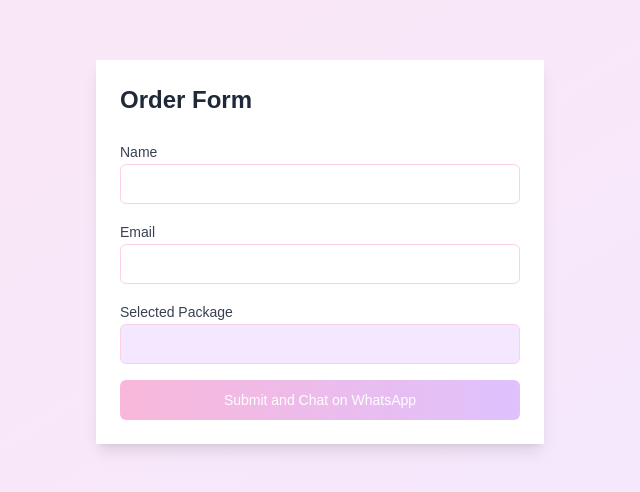
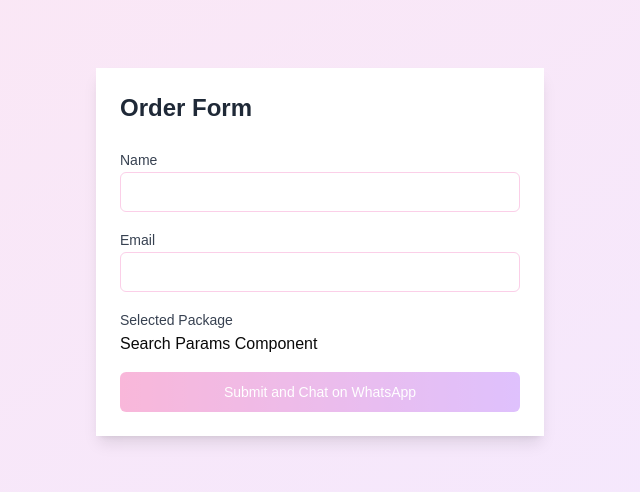
Before and after one commit to nantyadipa/friendly-english-talk, a Next.js app: page /order in a window 1280 px wide. Shown: the part 148-640 px from the top of the page, without its empty margins (320-960 px from the left). Built offline with nearby package versions, Linux system fonts and the light colour scheme.

Commit message:
Fix: Updated form layout and handling 3

```diff
--- a/app/order/page.tsx
+++ b/app/order/page.tsx
@@ -5,43 +5,35 @@ import { useRouter } from 'next/navigation'
 import { Button } from "@/components/ui/button"
 import { Input } from "@/components/ui/input"
 import { Label } from "@/components/ui/label"
-import { useSearchParams } from 'next/navigation' // Import the hook from next/navigation
+import dynamic from 'next/dynamic'
 
-// Handle SearchParams dynamically
-const SearchParamsComponent = () => {
-  const searchParams = useSearchParams()
-  const [packageName, setPackageName] = useState('')
-
-  useEffect(() => {
-    const pkg = searchParams.get('package')
-    if (pkg) {
-      setPackageName(decodeURIComponent(pkg))
-    }
-  }, [searchParams])
-
-  return (
-    <Input
-      id="package"
-      value={packageName}
-      readOnly
-      className="bg-purple-100 border-pink-200"
-    />
-  )
-}
+// Dynamically import SearchParamsComponent with { ssr: false } to disable server-side rendering
+const SearchParamsComponent = dynamic(() => import('@/components/ui/SearchParamsComponent'), { ssr: false });
 
 export default function OrderFormComponent() {
   const [name, setName] = useState('')
   const [email, setEmail] = useState('')
+  const [packageName, setPackageName] = useState<string>('')
+
   const router = useRouter()
+
+  // Capture the package name from query parameters
+  useEffect(() => {
+    // Check if the package query is available before setting the package name
+    const packageQuery = router.query?.package as string | undefined
+    if (packageQuery) {
+      setPackageName(packageQuery)  // Set the package name from the URL query parameter
+    }
+  }, [router.query])  // Dependency on router.query
 
   const handleSubmit = (e: React.FormEvent) => {
     e.preventDefault()
-    if (name && email) {
+    if (name && email && packageName) {
       const whatsappNumber = '6281336478448'
       const message = encodeURIComponent(`Nama: ${name}\nEmail: ${email}\nPaket: ${packageName}\n\nSaya tertarik dengan paket ${packageName}. Bisakah Anda memberikan informasi lebih lanjut?`)
       window.open(`https://web.whatsapp.com/send?phone=${whatsappNumber}&text=${message}`, '_blank')
 
-      // Redirect if form is valid
+      // Redirect after form submission
       router.push('/order')
     }
   }
@@ -50,6 +42,12 @@ export default function OrderFormComponent() {
     <div className="min-h-screen bg-gradient-to-br from-pink-100 to-purple-100 flex items-center justify-center">
       <div className="w-full max-w-md bg-white shadow-lg p-6">
         <h2 className="text-2xl font-bold text-gray-800 mb-6">Order Form</h2>
+
+        {/* Display the selected package name */}
+        {packageName && (
+          <h3 className="text-xl font-bold text-pink-600 mb-4">Selected Package: {packageName}</h3>
+        )}
+
         <form onSubmit={handleSubmit} className="space-y-4">
           <div>
             <Label htmlFor="name" className="text-gray-700">Name</Label>
@@ -65,7 +63,11 @@ export default function OrderFormComponent() {
               <SearchParamsComponent />
             </Suspense>
           </div>
-          <Button type="submit" className="w-full bg-gradient-to-r from-pink-400 to-purple-400 hover:from-pink-500 hover:to-purple-500 text-white transition-colors duration-300" disabled={!name || !email}>
+          <Button
+            type="submit"
+            className="w-full bg-gradient-to-r from-pink-400 to-purple-400 hover:from-pink-500 hover:to-purple-500 text-white transition-colors duration-300"
+            disabled={!name || !email || !packageName}
+          >
             Submit and Chat on WhatsApp
           </Button>
         </form>
--- a/components/english-tutor-landing.tsx
+++ b/components/english-tutor-landing.tsx
@@ -117,6 +117,7 @@ export function EnglishTutorLanding() {
                 >
                   Pesan Sekarang
                 </Button>
+
               </div>
             </Card>
 
--- /dev/null
+++ b/components/ui/SearchParamsComponent.tsx
@@ -0,0 +1,9 @@
+// components/ui/SearchParamsComponent.tsx
+
+import React from 'react';
+
+const SearchParamsComponent: React.FC = () => {
+  return <div>Search Params Component</div>;
+};
+
+export default SearchParamsComponent;
```
